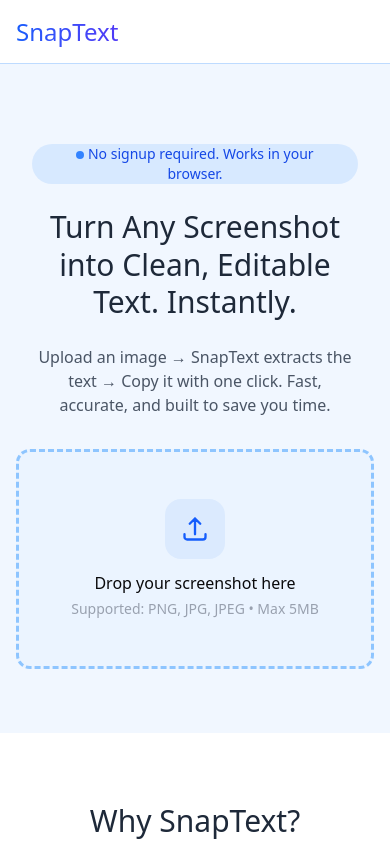
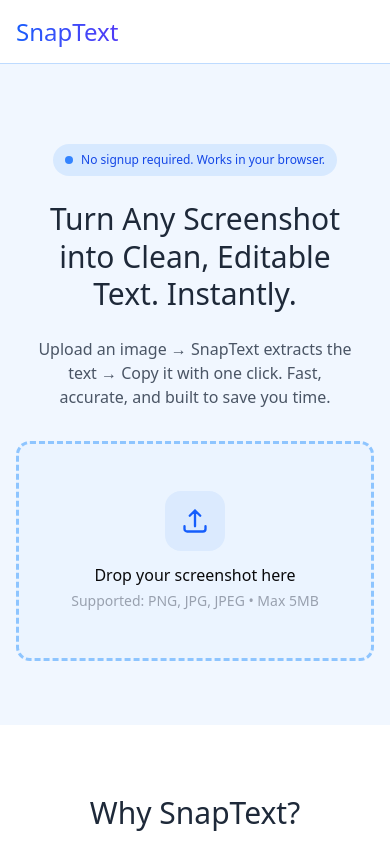
Before and after one commit to amandwivedi10000/snaptext, a Next.js app: page / in a window 390 px wide. Shown: the top 844 px of the page. Built offline with nearby package versions, Linux system fonts and the light colour scheme.

Commit message:
make hero-alert mobile friendly

```diff
--- a/components/hero-alert.tsx
+++ b/components/hero-alert.tsx
@@ -1,8 +1,9 @@
 export default function HeroAlert() {
   return (
-    <div className="h-8 bg-blue-200/50 flex items-center justify-center rounded-full px-4 py-5">
-      <p className="text-sm text-blue-700 ">
-        <span className="inline-block w-2 h-2 bg-blue-500 rounded-full animate-pulse"></span> No signup required. Works in your browser.</p>
+    <div className="inline-flex items-center gap-2 bg-blue-200/50 text-blue-700 rounded-full px-3 py-2 sm:px-4 sm:py-2.5">
+      <span className="inline-block w-2 h-2 bg-blue-500 rounded-full animate-pulse"></span>
+      <p className="text-xs sm:text-sm font-medium whitespace-nowrap text-blue-700 ">
+        No signup required. Works in your browser.</p>
     </div>
   )
 }
```
